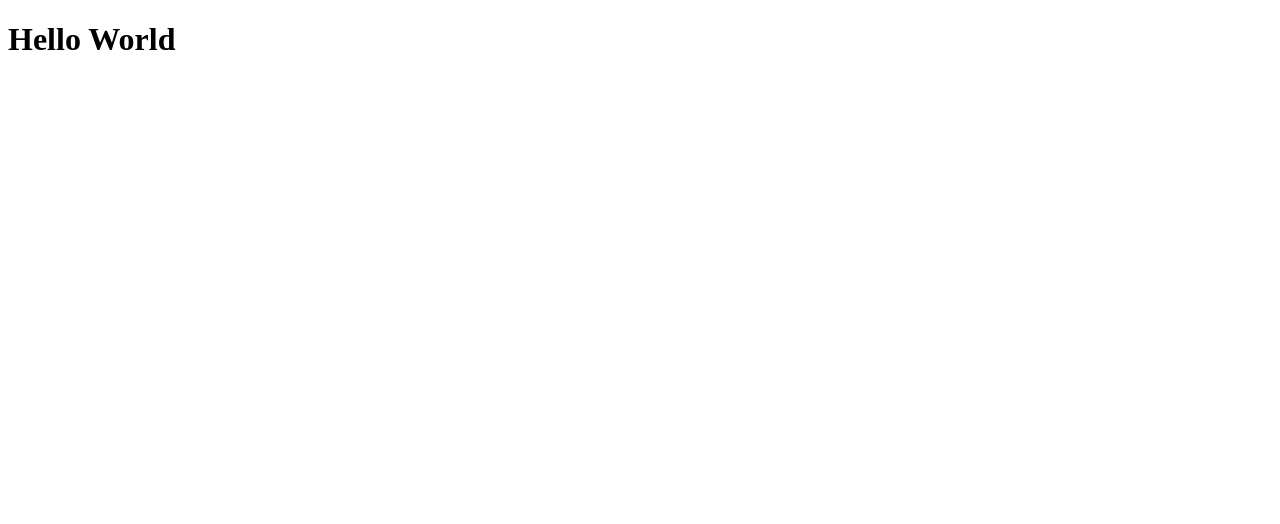
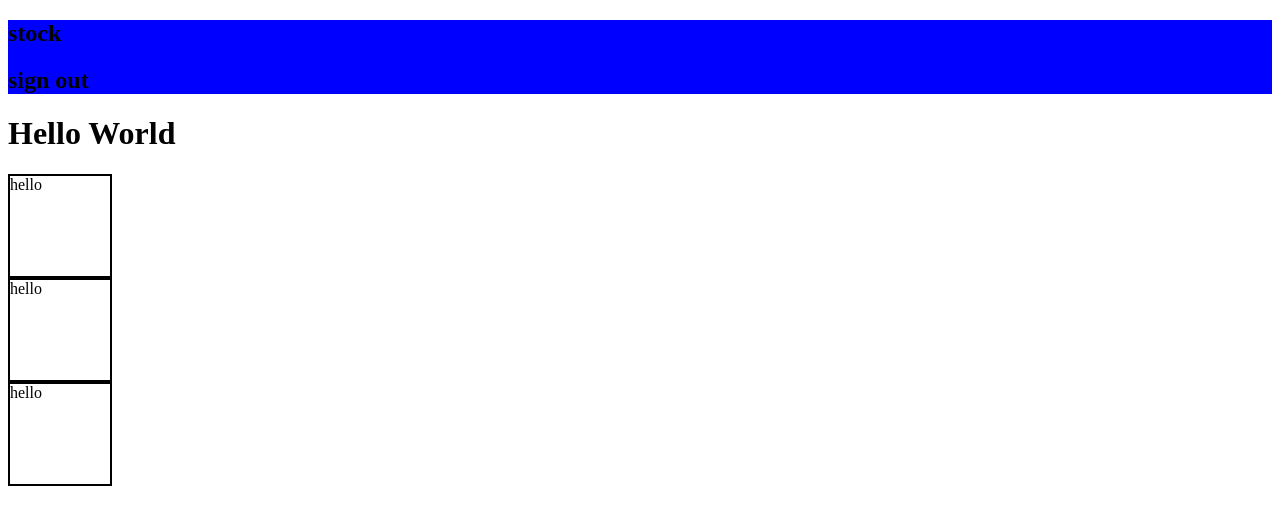
Before and after one commit to haydencfb/Stock-Project, a React (Vite) app in the folder client/: page / in a window 1280 px wide. Shown: the top 524 px of the page. Built offline with nearby package versions, Linux system fonts and the light colour scheme.

Commit message:
added MUI interface and layout
ROUGH layout for the project and the MUI interface to be used

```diff
--- a/client/src/App.tsx
+++ b/client/src/App.tsx
@@ -1,8 +1,11 @@
 import { Outlet } from "react-router-dom"
+
+import Nav from "./components/Nav";
 
 function App() {
   return (
     <>
+    <Nav />
       <main>
         <Outlet />
       </main>
--- /dev/null
+++ b/client/src/components/Nav.tsx
@@ -0,0 +1,10 @@
+const Nav = () => {
+    return (
+        <nav className="nav">
+            <h1>stock</h1>
+            <h1>sign out</h1>
+        </nav>
+    )
+}
+
+export default Nav;
--- /dev/null
+++ b/client/src/components/StockCard.tsx
@@ -0,0 +1,11 @@
+const StockCard = () => {
+    return (
+        <>
+            <div className="stockCard">
+                hello
+            </div>
+        </>
+    )
+}
+
+export default StockCard;
--- /dev/null
+++ b/client/src/main.css
@@ -0,0 +1,12 @@
+/* Nav Component CSS */
+.nav {
+    background-color: blue;
+}
+
+/* StockCard Component CSS */
+.stockCard {
+    display: flex;
+    border: 2px solid black;
+    width: 100px;
+    height: 100px;
+}
--- a/client/src/main.tsx
+++ b/client/src/main.tsx
@@ -1,6 +1,9 @@
 // React Route Imports
 import { createRoot } from "react-dom/client";
 import { createBrowserRouter, RouterProvider } from 'react-router-dom';
+
+// CSS Import
+import './main.css'
 
 // React Page Imports
 import App from "./App.tsx";
--- a/client/src/pages/MainPage.tsx
+++ b/client/src/pages/MainPage.tsx
@@ -1,6 +1,13 @@
+import StockCard from "../components/StockCard";
+
 const MainPage = () => {
     return (
-        <h1>Hello World</h1>
+        <>
+            <h1>Hello World</h1>
+            <StockCard />
+            <StockCard />
+            <StockCard />
+        </>
     )
 }
 
```
Also changed, not shown: client/package.json (+6 -1 lines), 1 other file (tests, documents, lock files or other folders).
